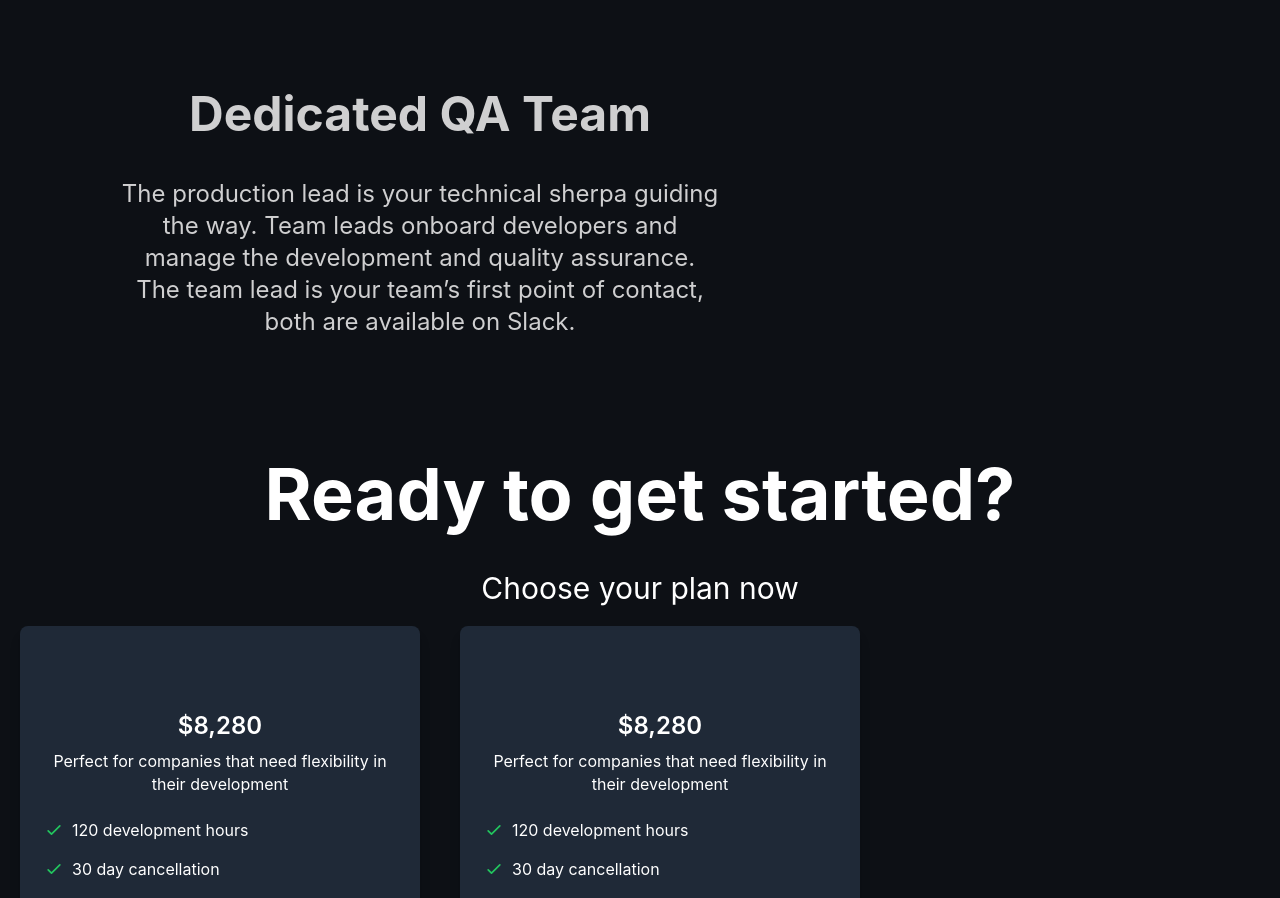
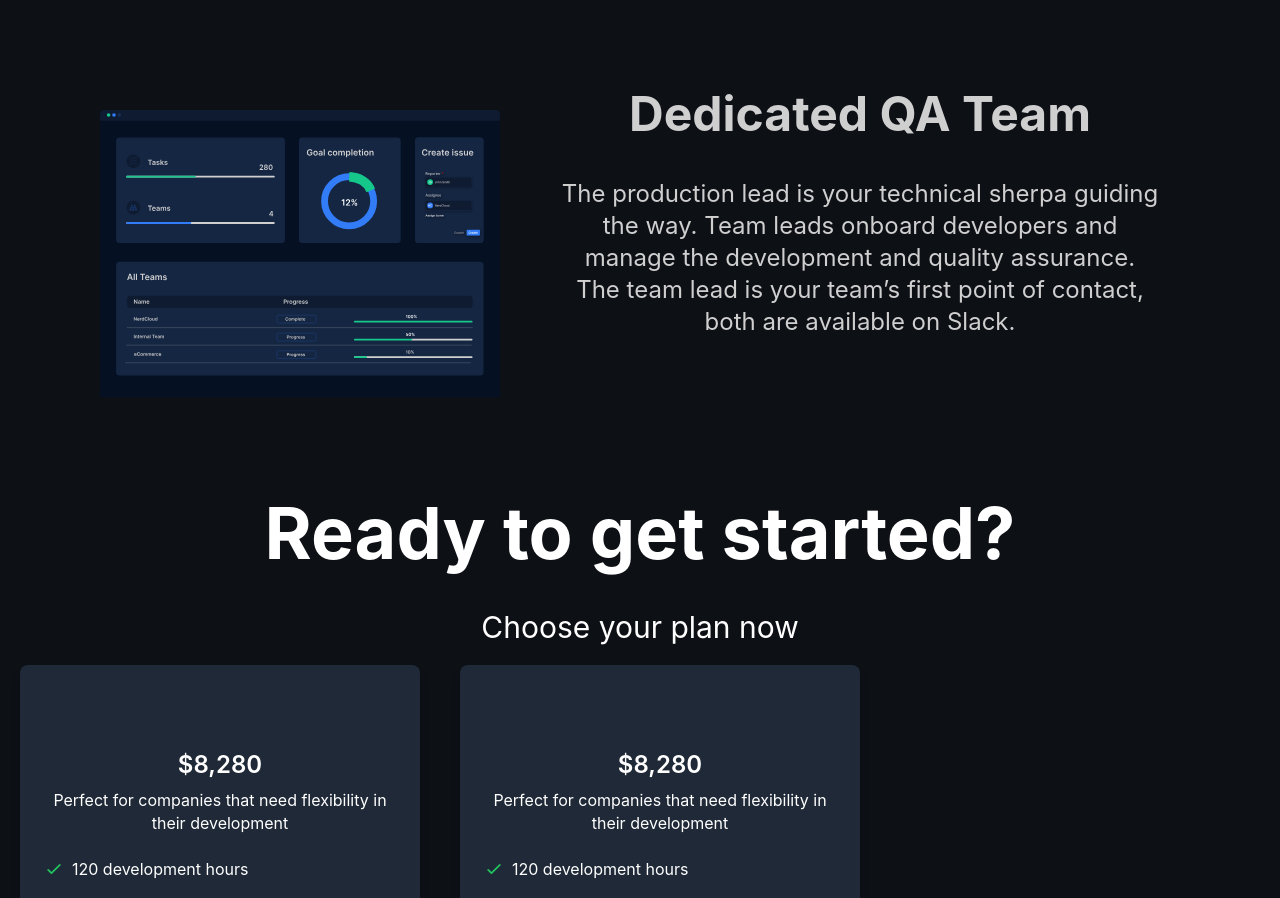
Before and after one commit to soneraparth28/Demo-App, a React (Vite) app: page / in a window 1280 px wide. Shown: the part 5242-6140 px from the top of the page. Built offline with nearby package versions, Linux system fonts and the light colour scheme.

Commit message:
Update Feature.jsx

```diff
--- a/src/Components/Feature.jsx
+++ b/src/Components/Feature.jsx
@@ -1,6 +1,6 @@
 import React from 'react'
 import featureimage from '../assets/feature-image.png'
-// import QA from '../assets/qa.svg'
+import QA from '../assets/QA.svg'
 
 const Feature = () => {
   return (
@@ -28,7 +28,7 @@ const Feature = () => {
 
 <div className="container2 m-20 flex">
   <div className="qa">
-{/*     <img src={QA} alt="" className='w-[400px] m-5 ' /> */}
+    <img src={QA} alt="" className='w-[400px] m-5 ' />
   </div>
   <div className="content text-center">
     <h3 className='text-5xl font-bold justfy-center text-center mx-auto '>Dedicated QA Team</h3>
```
